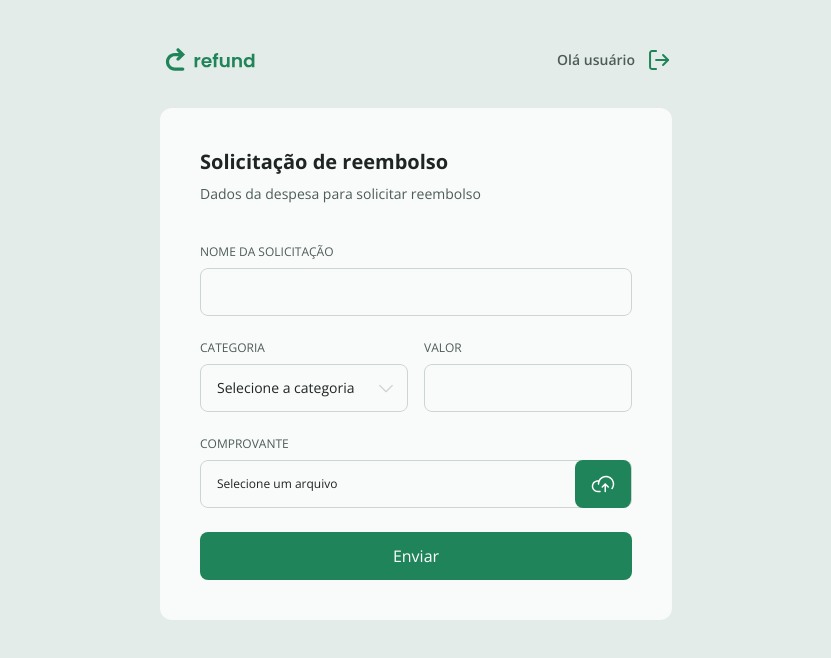
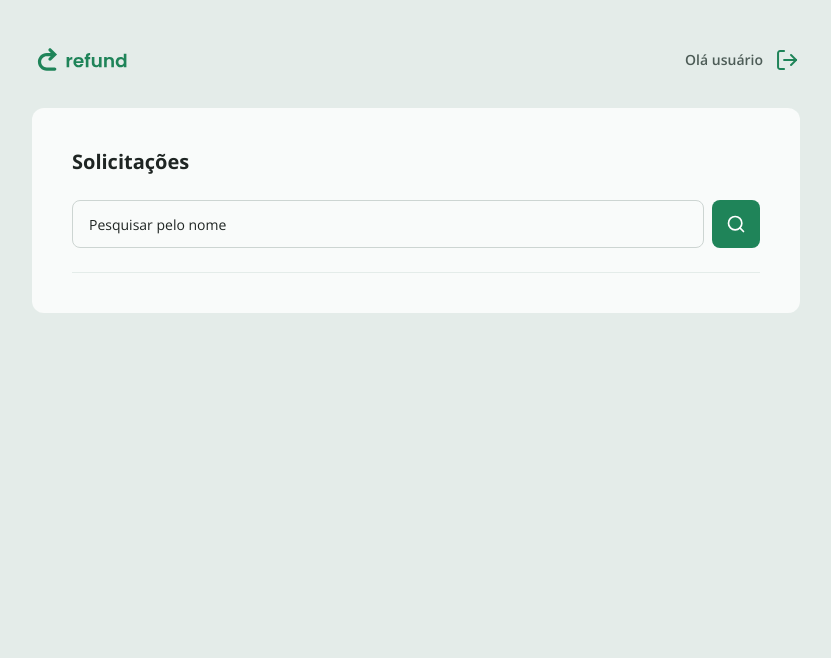
Before and after one commit to Tun1n/RefundProject, a React (Vite) app in the folder web/: page / in a window 1280 px wide. Shown: the top 658 px of the page, without its empty margins (224-1055 px from the left). Built offline with nearby package versions, Linux system fonts and the light colour scheme.

Commit message:
Criando a página de Dashboard e variações do botão

```diff
--- a/web/package.json
+++ b/web/package.json
@@ -11,9 +11,11 @@
   },
   "dependencies": {
     "@tailwindcss/vite": "^4.3.3",
+    "clsx": "^2.1.1",
     "react": "^19.2.8",
     "react-dom": "^19.2.8",
     "react-router": "^8.3.0",
+    "tailwind-merge": "^3.6.0",
     "tailwindcss": "^4.3.3"
   },
   "devDependencies": {
--- a/web/src/components/Button.tsx
+++ b/web/src/components/Button.tsx
@@ -1,15 +1,31 @@
+import { classMerge } from "../utils/ClassMerge"
+
 type Props = React.ComponentProps<"button"> & {
-    isLoading?: boolean
+    isLoading?: boolean,
+    variant?: "base" | "icon" | "iconSmall"
 }
 
-export function Button({children, isLoading, type="button",...rest}: Props){
-    return <>
-        <button type={type} disabled={isLoading} {...rest} className="flex items-center justify-center
-                                                                     bg-green-100 rounded-lg text-white
-                                                                     cursor-pointer hover:bg-green-200
-                                                                     transition ease-linear disabled:opacity-50
-                                                                     disabled:cursor-progress h-12">
+const variants = {
+    button:{
+        base: "h-12",
+        icon: "h-12 w-12",
+        iconSmall: "h-10 w-10"
+    }
+}
+
+export function Button({children, isLoading, type="button", variant = "base", className, ...rest}: Props){
+    return (
+        <button
+            type={type}
+            disabled={isLoading}
+            className={classMerge([
+                "flex items-center justify-center bg-green-100 rounded-lg text-white cursor-pointer hover:bg-green-200 transition ease-linear disabled:opacity-50 disabled:cursor-progress",
+                variants.button[variant],
+                className
+            ])}
+            {...rest}
+        >
             {children}
         </button>
-    </>
+    )
 }
--- /dev/null
+++ b/web/src/pages/Dashboard.tsx
@@ -0,0 +1,33 @@
+import { useState } from "react";
+import { Input } from "../components/Input";
+import { Button } from "../components/Button";
+import searchSvg from  "../assets/search.svg"
+
+
+export function Dashboard(){
+    const [name, setName] = useState("")
+
+    function fetchRefunds(event: React.FormEvent){
+        event.preventDefault()
+        console.log(name)
+    }
+
+    return <>
+        <div className="bg-gray-500 rounded-xl p-10 md:min-w-[768px]">
+            <h1 className="text-gray-100 font-bold text-xl flex-1"> Solicitações </h1>
+
+            <form onSubmit={fetchRefunds} className="flex flex-1 items-center justify-between pb-6 border-b-[1px]
+            border-b-gray-400 md:flex-row gap-2 mt-6">
+
+                <Input
+                    placeholder="Pesquisar pelo nome"
+                    onChange={(event) => setName(event.target.value)}/>
+
+                <Button variant="icon">
+                    <img src={searchSvg} alt="Ícone de pesquisa" className="w-5" />
+                </Button>
+
+            </form>
+        </div>
+    </>
+}
--- /dev/null
+++ b/web/src/routes/ManagerRoutes.tsx
@@ -0,0 +1,16 @@
+import { Route, Routes } from "react-router";
+import { Dashboard } from "../pages/Dashboard";
+import { AppLayout } from "../components/AppLayout";
+import { NotFound } from "../pages/NotFound";
+
+export function ManagerRoutes(){
+    return <>
+        <Routes>
+            <Route path="/" element={<AppLayout/>}>
+                <Route path="/" element={<Dashboard/>}/>
+            </Route>
+
+            <Route path="*" element={<NotFound/>}/>
+        </Routes>
+    </>
+}
--- a/web/src/routes/index.tsx
+++ b/web/src/routes/index.tsx
@@ -1,11 +1,10 @@
 import { BrowserRouter } from "react-router";
-import { AuthRoutes } from "./Auth-routes";
-import { EmployeeRoutes } from "./EmployeeRoutes";
+import { ManagerRoutes } from "./ManagerRoutes";
 
 export function Routes(){
     return <>
         <BrowserRouter>
-            <EmployeeRoutes/>
+            <ManagerRoutes/>
         </BrowserRouter>
     </>
 }
--- /dev/null
+++ b/web/src/utils/classMerge.ts
@@ -0,0 +1,6 @@
+import { clsx, type ClassValue } from "clsx"
+import { twMerge } from "tailwind-merge"
+
+export function classMerge(...inputs: ClassValue[]){
+    return twMerge(clsx(inputs))
+}
```
Also changed, not shown: 1 other file (tests, documents, lock files or other folders).
